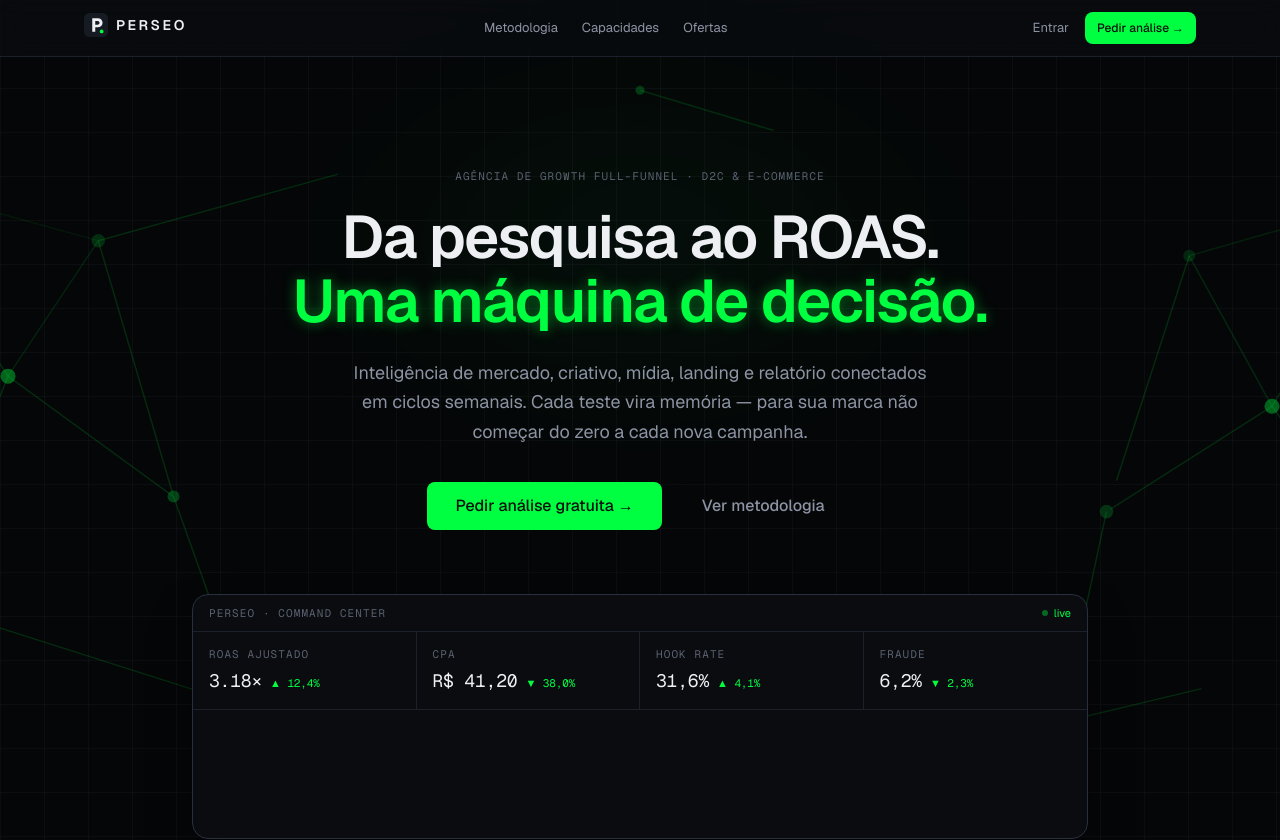
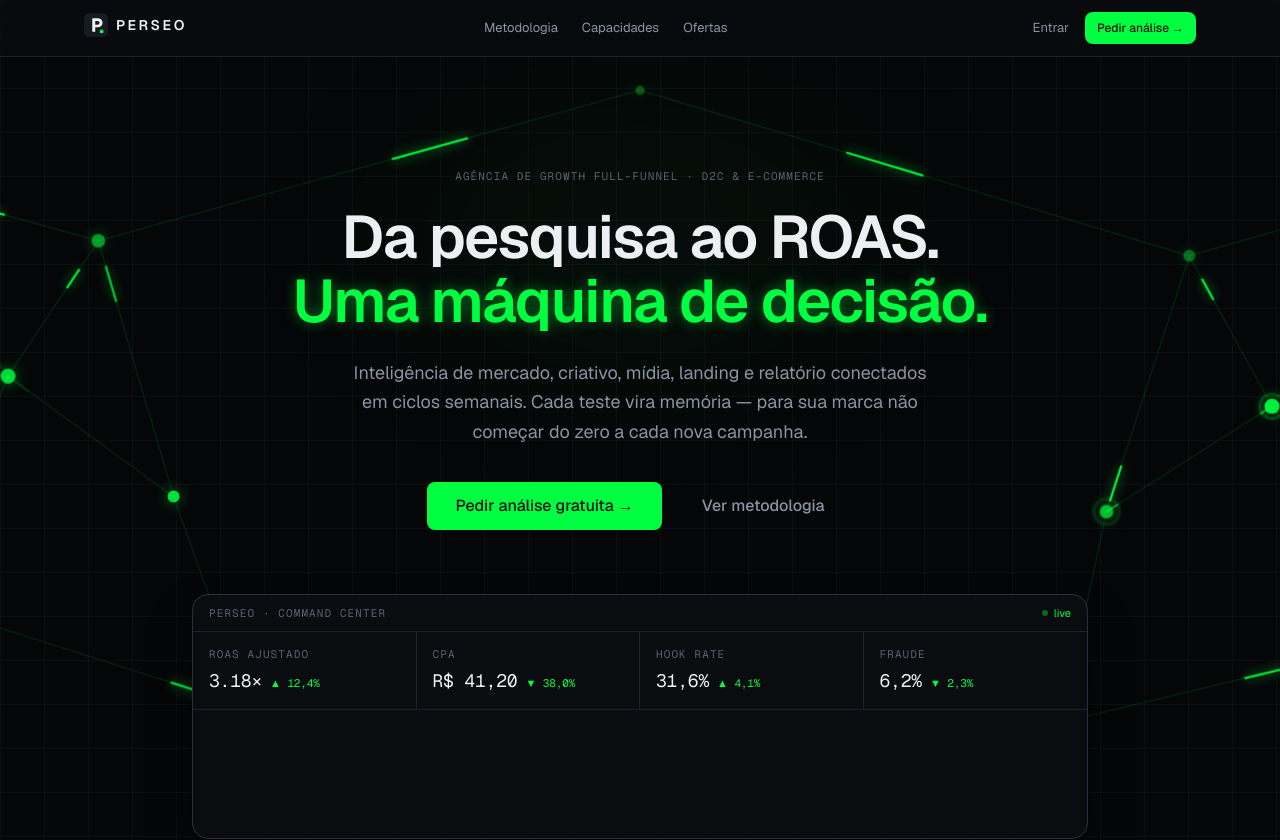
Before and after one commit to Eternorms/Perseo-Web, a Next.js app: page / in a window 1280 px wide. Shown: the top 840 px of the page. Built offline with nearby package versions, Linux system fonts and the light colour scheme; no server answers.

Commit message:
feat(landing): grafo do hero mais vivo — pulsos de dados nas conexoes + glow nos nos + pings

```diff
--- a/src/app/(public)/page.tsx
+++ b/src/app/(public)/page.tsx
@@ -48,28 +48,48 @@ function Hero() {
         className="hero-glow pointer-events-none absolute left-1/2 top-0 h-[480px] w-[820px] rounded-full blur-3xl"
         style={{ background: "radial-gradient(closest-side, rgba(0,255,65,0.25), transparent)" }}
       />
-      <div className="mem-graph pointer-events-none absolute inset-0 opacity-80" aria-hidden>
-        <svg viewBox="0 0 1200 600" fill="none" preserveAspectRatio="xMidYMid slice" className="h-full w-full">
-          <line className="mem-edge" pathLength="1" style={{ animationDelay: "0s" }} x1="95" y1="120" x2="240" y2="160" />
-          <line className="mem-edge" pathLength="1" style={{ animationDelay: "1.2s" }} x1="95" y1="120" x2="180" y2="250" />
-          <line className="mem-edge" pathLength="1" style={{ animationDelay: "0.6s" }} x1="240" y1="160" x2="180" y2="250" />
-          <line className="mem-edge" pathLength="1" style={{ animationDelay: "2s" }} x1="240" y1="160" x2="290" y2="330" />
-          <line className="mem-edge" pathLength="1" style={{ animationDelay: "1.6s" }} x1="180" y1="250" x2="290" y2="330" />
-          <line className="mem-edge" pathLength="1" style={{ animationDelay: "2.4s" }} x1="180" y1="250" x2="120" y2="400" />
-          <line className="mem-edge" pathLength="1" style={{ animationDelay: "3s" }} x1="120" y1="400" x2="340" y2="470" />
-          <line className="mem-edge" pathLength="1" style={{ animationDelay: "3.6s" }} x1="290" y1="330" x2="340" y2="470" />
-          <line className="mem-edge" pathLength="1" style={{ animationDelay: "4.2s" }} x1="240" y1="160" x2="600" y2="60" />
-          <line className="mem-edge" pathLength="1" style={{ animationDelay: "4.8s" }} x1="600" y1="60" x2="965" y2="170" />
-          <line className="mem-edge" pathLength="1" style={{ animationDelay: "0.4s" }} x1="1105" y1="130" x2="965" y2="170" />
-          <line className="mem-edge" pathLength="1" style={{ animationDelay: "1s" }} x1="965" y1="170" x2="1020" y2="270" />
-          <line className="mem-edge" pathLength="1" style={{ animationDelay: "1.8s" }} x1="1105" y1="130" x2="1020" y2="270" />
-          <line className="mem-edge" pathLength="1" style={{ animationDelay: "2.2s" }} x1="1020" y1="270" x2="910" y2="340" />
-          <line className="mem-edge" pathLength="1" style={{ animationDelay: "2.8s" }} x1="965" y1="170" x2="910" y2="340" />
-          <line className="mem-edge" pathLength="1" style={{ animationDelay: "3.4s" }} x1="910" y1="340" x2="880" y2="480" />
-          <line className="mem-edge" pathLength="1" style={{ animationDelay: "3.8s" }} x1="1020" y1="270" x2="1130" y2="420" />
-          <line className="mem-edge" pathLength="1" style={{ animationDelay: "4.4s" }} x1="880" y1="480" x2="1130" y2="420" />
-          <line className="mem-edge" pathLength="1" style={{ animationDelay: "5s" }} x1="340" y1="470" x2="680" y2="545" />
-          <line className="mem-edge" pathLength="1" style={{ animationDelay: "5.4s" }} x1="680" y1="545" x2="880" y2="480" />
+      <div className="mem-graph pointer-events-none absolute inset-0" aria-hidden>
+        <svg viewBox="0 0 1200 600" fill="none" preserveAspectRatio="xMidYMid slice" className="h-full w-full" style={{ overflow: "visible" }}>
+          <line className="mem-edge" x1="95" y1="120" x2="240" y2="160" />
+          <line className="mem-edge" x1="95" y1="120" x2="180" y2="250" />
+          <line className="mem-edge" x1="240" y1="160" x2="180" y2="250" />
+          <line className="mem-edge" x1="240" y1="160" x2="290" y2="330" />
+          <line className="mem-edge" x1="180" y1="250" x2="290" y2="330" />
+          <line className="mem-edge" x1="180" y1="250" x2="120" y2="400" />
+          <line className="mem-edge" x1="120" y1="400" x2="340" y2="470" />
+          <line className="mem-edge" x1="290" y1="330" x2="340" y2="470" />
+          <line className="mem-edge" x1="240" y1="160" x2="600" y2="60" />
+          <line className="mem-edge" x1="600" y1="60" x2="965" y2="170" />
+          <line className="mem-edge" x1="1105" y1="130" x2="965" y2="170" />
+          <line className="mem-edge" x1="965" y1="170" x2="1020" y2="270" />
+          <line className="mem-edge" x1="1105" y1="130" x2="1020" y2="270" />
+          <line className="mem-edge" x1="1020" y1="270" x2="910" y2="340" />
+          <line className="mem-edge" x1="965" y1="170" x2="910" y2="340" />
+          <line className="mem-edge" x1="910" y1="340" x2="880" y2="480" />
+          <line className="mem-edge" x1="1020" y1="270" x2="1130" y2="420" />
+          <line className="mem-edge" x1="880" y1="480" x2="1130" y2="420" />
+          <line className="mem-edge" x1="340" y1="470" x2="680" y2="545" />
+          <line className="mem-edge" x1="680" y1="545" x2="880" y2="480" />
+          <line className="mem-flow" pathLength="1" style={{ animationDelay: "0s" }} x1="95" y1="120" x2="240" y2="160" />
+          <line className="mem-flow" pathLength="1" style={{ animationDelay: "0.5s" }} x1="95" y1="120" x2="180" y2="250" />
+          <line className="mem-flow" pathLength="1" style={{ animationDelay: "1s" }} x1="240" y1="160" x2="180" y2="250" />
+          <line className="mem-flow" pathLength="1" style={{ animationDelay: "1.5s" }} x1="240" y1="160" x2="290" y2="330" />
+          <line className="mem-flow" pathLength="1" style={{ animationDelay: "2s" }} x1="180" y1="250" x2="290" y2="330" />
+          <line className="mem-flow" pathLength="1" style={{ animationDelay: "2.5s" }} x1="180" y1="250" x2="120" y2="400" />
+          <line className="mem-flow" pathLength="1" style={{ animationDelay: "3s" }} x1="120" y1="400" x2="340" y2="470" />
+          <line className="mem-flow" pathLength="1" style={{ animationDelay: "3.5s" }} x1="290" y1="330" x2="340" y2="470" />
+          <line className="mem-flow" pathLength="1" style={{ animationDelay: "4s" }} x1="240" y1="160" x2="600" y2="60" />
+          <line className="mem-flow" pathLength="1" style={{ animationDelay: "0.25s" }} x1="600" y1="60" x2="965" y2="170" />
+          <line className="mem-flow" pathLength="1" style={{ animationDelay: "0.75s" }} x1="1105" y1="130" x2="965" y2="170" />
+          <line className="mem-flow" pathLength="1" style={{ animationDelay: "1.25s" }} x1="965" y1="170" x2="1020" y2="270" />
+          <line className="mem-flow" pathLength="1" style={{ animationDelay: "1.75s" }} x1="1105" y1="130" x2="1020" y2="270" />
+          <line className="mem-flow" pathLength="1" style={{ animationDelay: "2.25s" }} x1="1020" y1="270" x2="910" y2="340" />
+          <line className="mem-flow" pathLength="1" style={{ animationDelay: "2.75s" }} x1="965" y1="170" x2="910" y2="340" />
+          <line className="mem-flow" pathLength="1" style={{ animationDelay: "3.25s" }} x1="910" y1="340" x2="880" y2="480" />
+          <line className="mem-flow" pathLength="1" style={{ animationDelay: "3.75s" }} x1="1020" y1="270" x2="1130" y2="420" />
+          <line className="mem-flow" pathLength="1" style={{ animationDelay: "4.25s" }} x1="880" y1="480" x2="1130" y2="420" />
+          <line className="mem-flow" pathLength="1" style={{ animationDelay: "1.1s" }} x1="340" y1="470" x2="680" y2="545" />
+          <line className="mem-flow" pathLength="1" style={{ animationDelay: "2.1s" }} x1="680" y1="545" x2="880" y2="480" />
           <circle className="mem-node" style={{ animationDelay: "0s" }} cx="95" cy="120" r="4" />
           <circle className="mem-node" style={{ animationDelay: "0.5s" }} cx="180" cy="250" r="5" />
           <circle className="mem-node" style={{ animationDelay: "1s" }} cx="120" cy="400" r="3.5" />
@@ -83,7 +103,12 @@ function Hero() {
           <circle className="mem-node" style={{ animationDelay: "2.3s" }} cx="965" cy="170" r="4" />
           <circle className="mem-node" style={{ animationDelay: "2.8s" }} cx="880" cy="480" r="3.5" />
           <circle className="mem-node" style={{ animationDelay: "3.2s" }} cx="600" cy="60" r="3" />
-          <circle className="mem-node" style={{ animationDelay: "3.6s" }} cx="680" cy="545" r="3" />
+          <circle className="mem-node" style={{ animationDelay: "0.6s" }} cx="680" cy="545" r="3" />
+          <circle className="mem-ping" style={{ animationDelay: "0s" }} cx="180" cy="250" r="5" />
+          <circle className="mem-ping" style={{ animationDelay: "1.3s" }} cx="1020" cy="270" r="5" />
+          <circle className="mem-ping" style={{ animationDelay: "2.6s" }} cx="240" cy="160" r="4" />
+          <circle className="mem-ping" style={{ animationDelay: "0.8s" }} cx="910" cy="340" r="4" />
+          <circle className="mem-ping" style={{ animationDelay: "3s" }} cx="290" cy="330" r="4" />
         </svg>
       </div>
       <div className="relative mx-auto w-full max-w-6xl px-5 pb-16 pt-20 text-center md:pt-28">
--- a/src/app/globals.css
+++ b/src/app/globals.css
@@ -259,43 +259,73 @@ body {
   animation: flow-dash 1.4s linear infinite;
 }
 
-/* grafo de memória do hero: conexões se desenham e nós pulsam em loop */
-@keyframes mem-draw {
+/* grafo de memória do hero: constelação fixa + pulsos de dados + pings */
+@keyframes mem-flow {
   0% {
     stroke-dashoffset: 1;
-    stroke-opacity: 0;
+    opacity: 0;
   }
-  25% {
-    stroke-opacity: 0.18;
+  12% {
+    opacity: 1;
   }
-  60% {
-    stroke-dashoffset: 0;
-    stroke-opacity: 0.18;
+  88% {
+    opacity: 1;
   }
   100% {
     stroke-dashoffset: 0;
-    stroke-opacity: 0;
+    opacity: 0;
   }
 }
 @keyframes mem-pulse {
   0%,
   100% {
-    fill-opacity: 0.16;
+    fill-opacity: 0.25;
   }
   50% {
-    fill-opacity: 0.48;
+    fill-opacity: 0.95;
   }
 }
+@keyframes mem-ping {
+  0% {
+    transform: scale(0.3);
+    opacity: 0.7;
+  }
+  70% {
+    opacity: 0;
+  }
+  100% {
+    transform: scale(3.4);
+    opacity: 0;
+  }
+}
+/* estrutura fixa da rede (constelação sutil sempre presente) */
 .mem-edge {
-  stroke: rgba(0, 255, 65, 1);
+  stroke: rgba(0, 255, 65, 0.1);
   stroke-width: 1;
-  stroke-dasharray: 1;
+}
+/* pulso de dados correndo por cada conexão (requer pathLength=1) */
+.mem-flow {
+  stroke: rgba(0, 255, 65, 0.9);
+  stroke-width: 1.5;
+  stroke-dasharray: 0.14 0.86;
   stroke-dashoffset: 1;
-  animation: mem-draw 8s ease-in-out infinite;
+  filter: drop-shadow(0 0 4px rgba(0, 255, 65, 0.85));
+  animation: mem-flow 4.5s linear infinite;
 }
+/* nós da memória: brilho pulsante */
 .mem-node {
   fill: rgba(0, 255, 65, 1);
-  animation: mem-pulse 4s ease-in-out infinite;
+  filter: drop-shadow(0 0 5px rgba(0, 255, 65, 0.6));
+  animation: mem-pulse 3.6s ease-in-out infinite;
+}
+/* ping: anel que dispara a partir dos nós-hub */
+.mem-ping {
+  fill: none;
+  stroke: rgba(0, 255, 65, 0.7);
+  stroke-width: 1.2;
+  transform-box: fill-box;
+  transform-origin: center;
+  animation: mem-ping 4s ease-out infinite;
 }
 
 @media (prefers-reduced-motion: reduce) {
```
